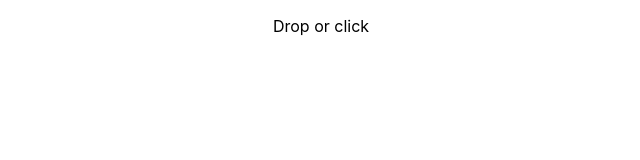
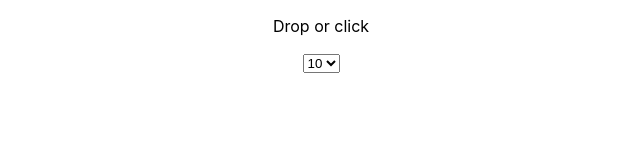
Before and after one commit to zacharyarney/colorplus, a React (Create React App) app in the folder app/: page / in a window 1280 px wide. Shown: the top 160 px of the page, without its empty margins (319-959 px from the left). Built offline with nearby package versions, Linux system fonts and the light colour scheme.

Commit message:
palette size selector UI

```diff
--- a/app/src/components/ImageDrop/ImageDrop.tsx
+++ b/app/src/components/ImageDrop/ImageDrop.tsx
@@ -1,4 +1,4 @@
-import React, { useState } from 'react';
+import React, { useState, ChangeEventHandler, ChangeEvent } from 'react';
 import { useDropzone } from 'react-dropzone';
 import { ImageQuantize } from '../ImageQuantize/ImageQuantize';
 
@@ -8,6 +8,7 @@ interface DropFile extends File {
 
 export function ImageDrop() {
   const [file, setFile] = useState<DropFile[]>([]);
+  const [paletteSize, setPaletteSize] = useState('10');
 
   const { getRootProps, getInputProps } = useDropzone({
     accept: 'image/*',
@@ -22,6 +23,12 @@ export function ImageDrop() {
     },
   });
 
+  const handleSelectPaletteSize: ChangeEventHandler<HTMLSelectElement> = (
+    event: ChangeEvent<HTMLSelectElement>
+  ) => {
+    setPaletteSize(event.target.value);
+  };
+
   const imageUrl = file.length ? file[0].url : '';
 
   return (
@@ -30,7 +37,19 @@ export function ImageDrop() {
         <input {...getInputProps()} />
         <p>Drop or click</p>
       </div>
-      <ImageQuantize imageUrl={imageUrl} />
+      <select
+        name="paletteSizeSelect"
+        value={paletteSize}
+        onChange={handleSelectPaletteSize}
+      >
+        <option value="4">4</option>
+        <option value="6">6</option>
+        <option value="8">8</option>
+        <option value="10">10</option>
+        <option value="12">12</option>
+        <option value="16">16</option>
+      </select>
+      <ImageQuantize imageUrl={imageUrl} paletteSize={paletteSize} />
     </div>
   );
 }
```
